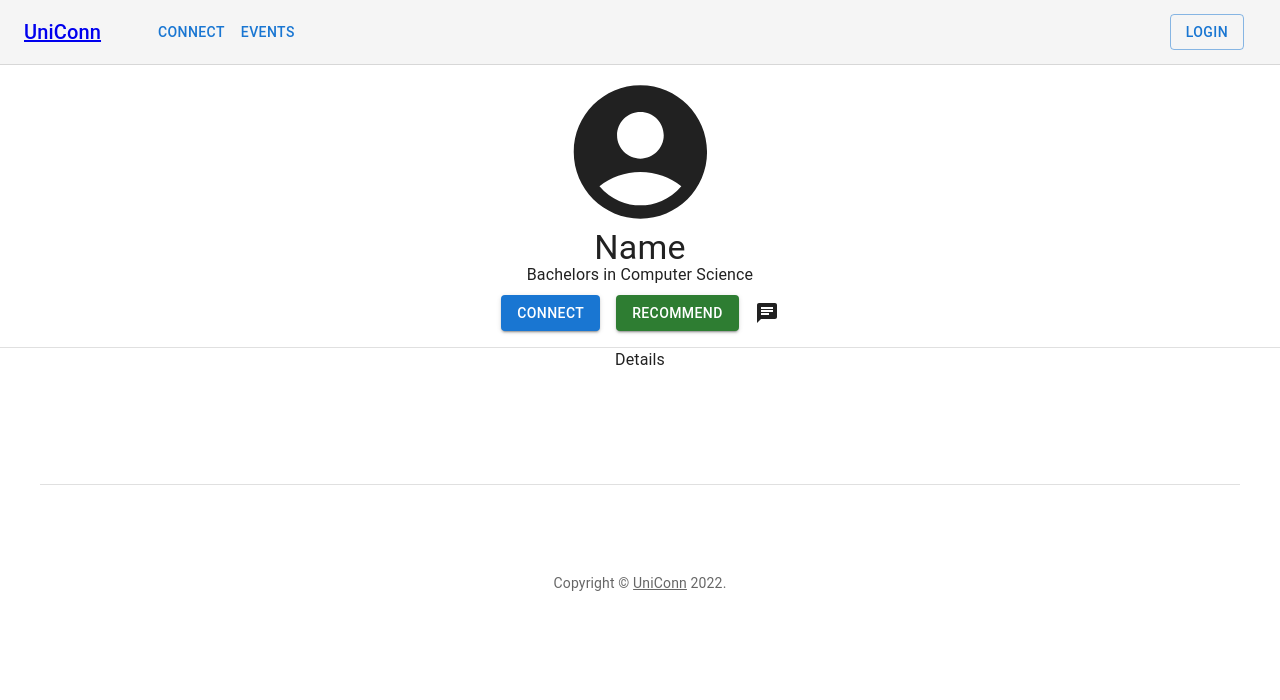
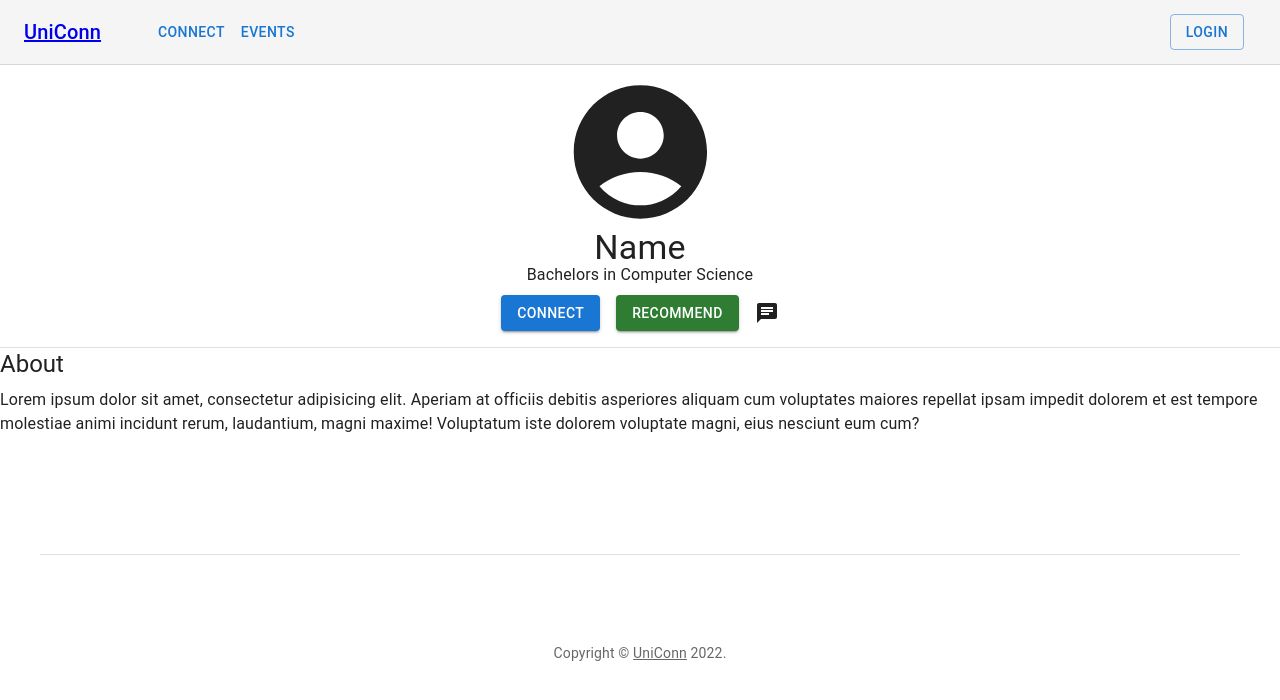
Before and after one commit to Jason10897/UniConn, a React (Create React App) app: page /profile in a window 1280 px wide. Shown: the top 700 px of the page. Built offline with nearby package versions, Linux system fonts and the light colour scheme.

Commit message:
Details page styling set

```diff
--- a/src/components/profile/Details.jsx
+++ b/src/components/profile/Details.jsx
@@ -1,7 +1,18 @@
 import React from 'react'
+import Typography from "@mui/material/Typography";
 
-export default function Details() {
+export default function Details(params) {
   return (
-    <div>Details</div>
+      <>
+
+      <Typography variant="h5" gutterBottom component="div" sx={{textAlign:'left'}}>
+        {params.title}
+      </Typography>
+
+      <Typography variant="body1" gutterBottom component="div" sx={{textAlign:'left'}}>
+        Lorem ipsum dolor sit amet, consectetur adipisicing elit. Aperiam at officiis debitis asperiores aliquam cum voluptates maiores repellat ipsam impedit dolorem et est tempore molestiae animi incidunt rerum, laudantium, magni maxime! Voluptatum iste dolorem voluptate magni, eius nesciunt eum cum?
+      </Typography>
+
+    </>
   )
 }
--- a/src/components/profile/UserProfile.js
+++ b/src/components/profile/UserProfile.js
@@ -4,32 +4,34 @@ import { alpha, styled } from "@mui/material/styles";
 import PersonIcon from "@mui/icons-material/Person";
 import Typography from "@mui/material/Typography";
 import ChatIcon from "@mui/icons-material/Chat";
-import { Button } from "@mui/material";
+import { Avatar, Button } from "@mui/material";
 import { Stack } from "@mui/material";
-import { Divider } from '@mui/material';
+import { Divider } from "@mui/material";
 import Details from "./Details";
 
 const styleProfileIcon = {
   width: "96vw",
   height: "20vh",
-  marginBottom:-12,
+  marginBottom: -12,
 };
 
 export default function UserProfile() {
   return (
     <>
       <AccountCircleIcon style={styleProfileIcon} /> {/* Profile Icon */}
-
-      <Typography variant="h4" gutterBottom component="div" sx={{
-          marginBottom:-1,
-      }}>
+      <Typography
+        variant="h4"
+        gutterBottom
+        component="div"
+        sx={{
+          marginBottom: -1,
+        }}
+      >
         Name
       </Typography>
-
       <Typography variant="subtitle1" gutterBottom component="div">
         Bachelors in Computer Science
       </Typography>
-
       {/* Buttons */}
       <Stack
         spacing={2}
@@ -47,14 +49,13 @@ export default function UserProfile() {
         </Button>
 
         <ChatIcon />
-
       </Stack>
-
-      <Divider sx={{
-          marginTop:2
-      }} />
-
-      <Details/>
+      <Divider
+        sx={{
+          marginTop: 2,
+        }}
+      />
+      <Details title="About" />
     </>
   );
 }
```
